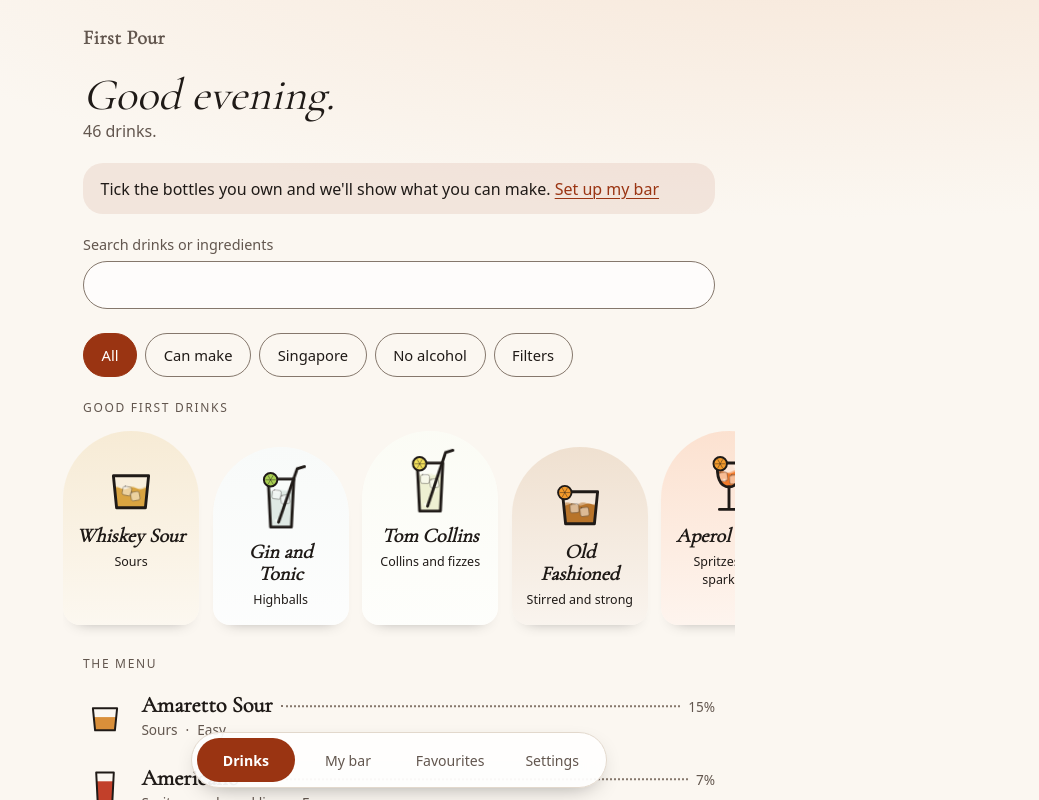
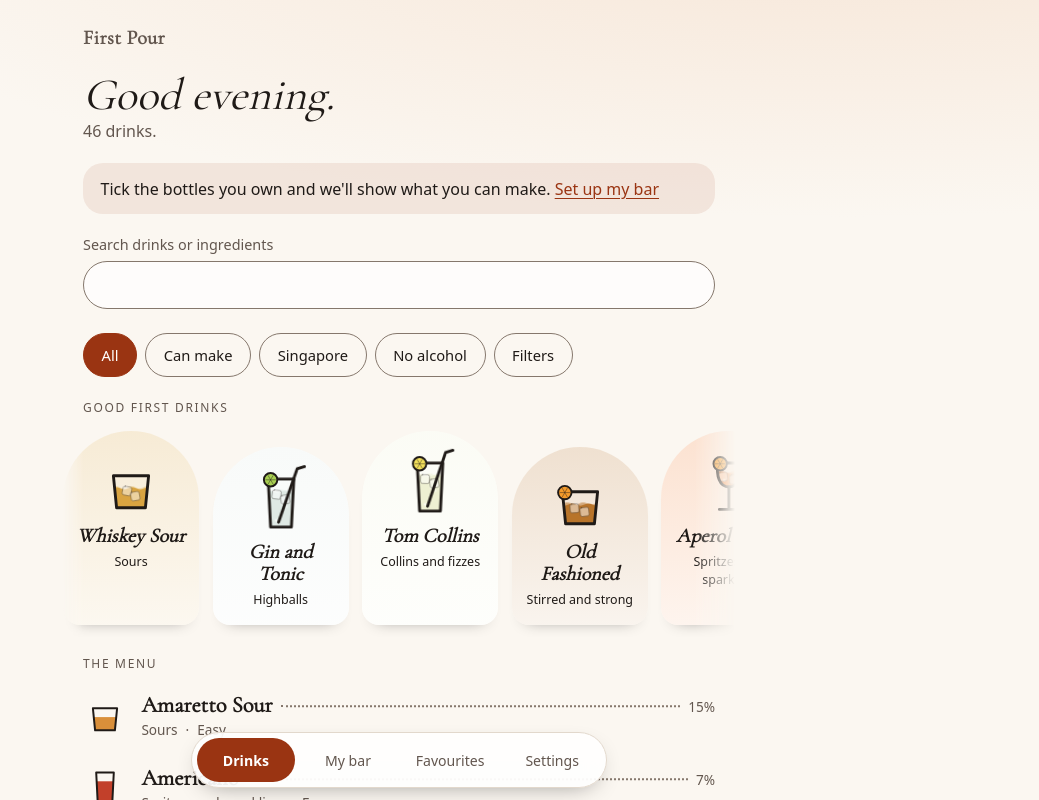
Before and after one commit to WinnieAce/first-pour, a React (Vite) app: page / in a window 1280 px wide. Both pictures are taken after a click on the button "Yes, I am". Shown: the top 800 px of the page, without its empty margins (241-1280 px from the left). Built offline with nearby package versions, Linux system fonts and the light colour scheme.

Commit message:
polish: fade the edges of sideways-scrolling rows

```diff
--- a/src/styles.css
+++ b/src/styles.css
@@ -512,6 +512,13 @@ h1:focus {
 }
 .shelf::-webkit-scrollbar {
   display: none;
+}
+/* Rows that scroll sideways fade out at their edges rather than being cut off, which also hints
+   that there is more to swipe to. */
+.shelf,
+.chips {
+  -webkit-mask-image: linear-gradient(to right, transparent, #000 1.25rem, #000 calc(100% - 2.5rem), transparent);
+  mask-image: linear-gradient(to right, transparent, #000 1.25rem, #000 calc(100% - 2.5rem), transparent);
 }
 .shelf li {
   flex: none;
```
